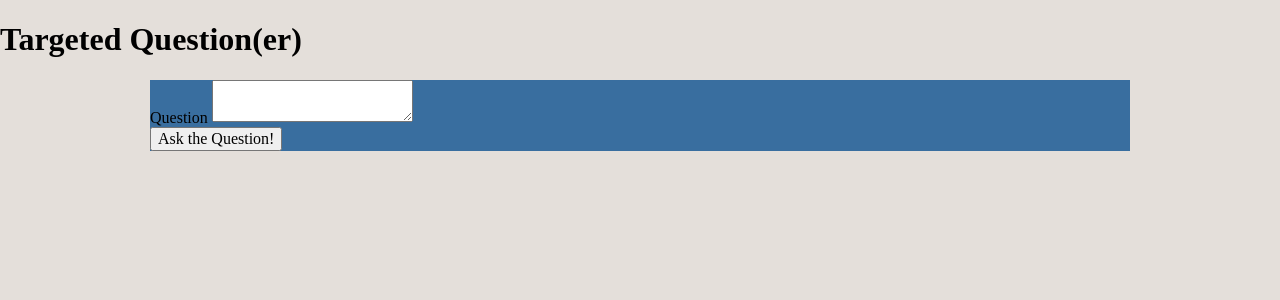
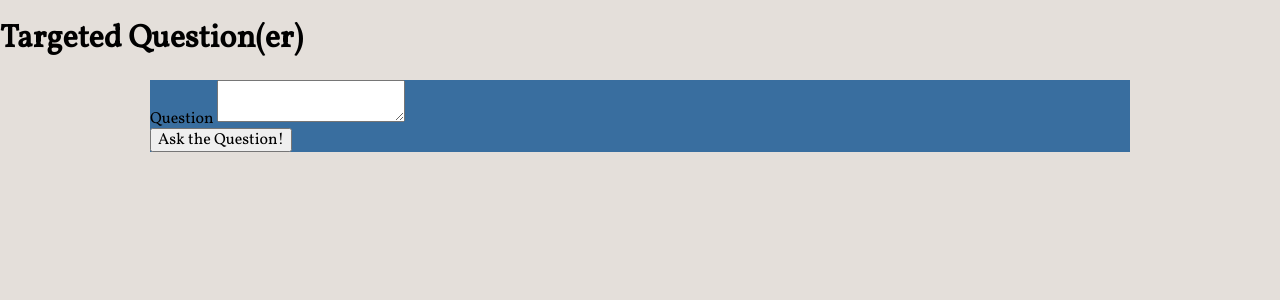
Before and after one commit to coloradokim/c4u, a PHP site: page / in a window 1280 px wide. Shown: the top 300 px of the page. Run offline with PHP 8.4, Linux system fonts and the light colour scheme; some libraries are stand-ins or nearby versions.

Commit message:
changed font family

```diff
--- a/public/style.css
+++ b/public/style.css
@@ -1,6 +1,22 @@
+@import url(https://fonts.googleapis.com/css?family=Vollkorn);
+
+html {
+  -webkit-box-sizing: border-box;
+  -moz-box-sizing: border-box;
+  box-sizing: border-box;
+}
+*, *:before, *:after {
+  -webkit-box-sizing: inherit;
+  -moz-box-sizing: inherit;
+  box-sizing: inherit;
+}
+
+
 body {
 	background: #E4DFDA;
+	font-family: 'Vollkorn', serif;
 }
+
 .wrapper {
 	width: 980px;
 	margin: auto;
```
